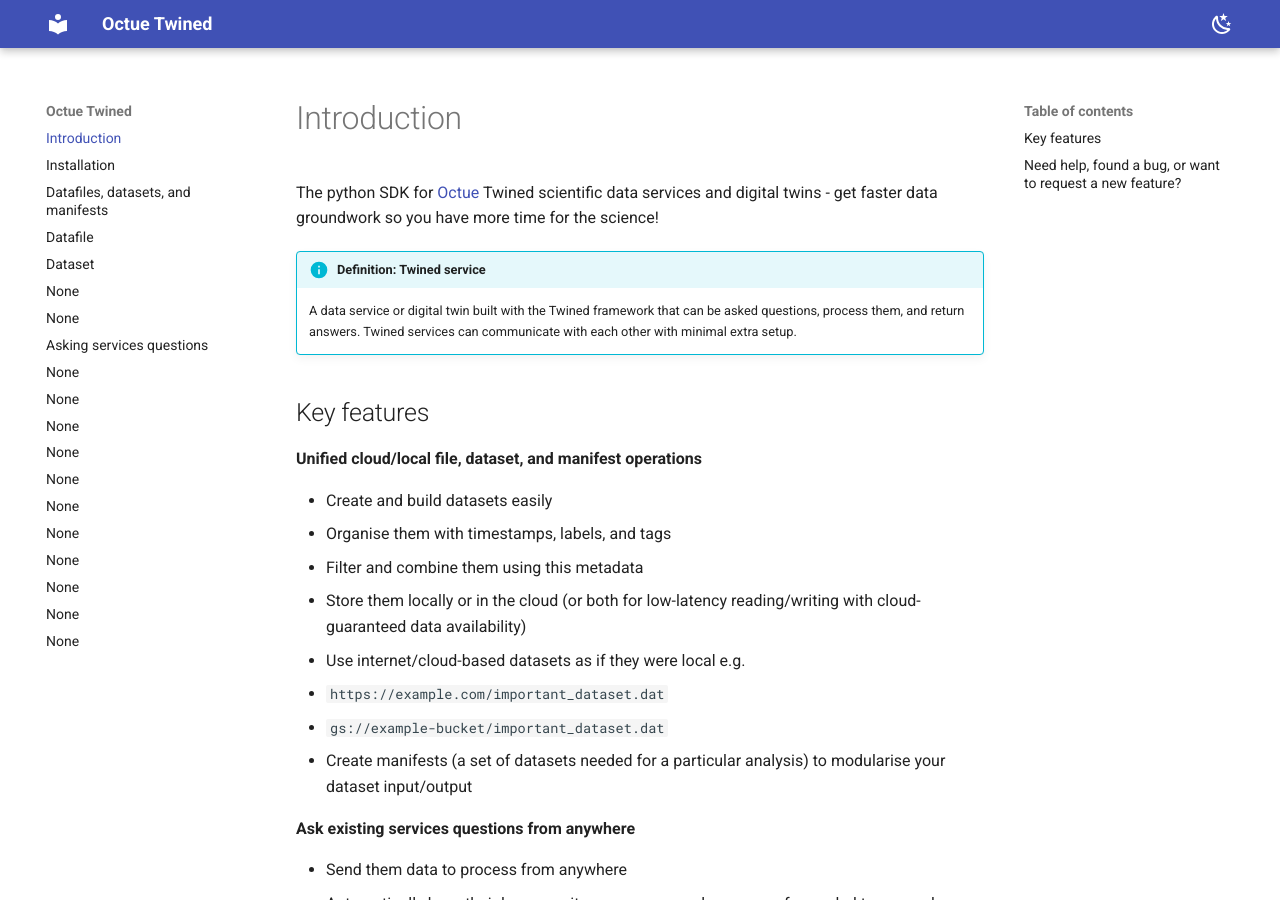
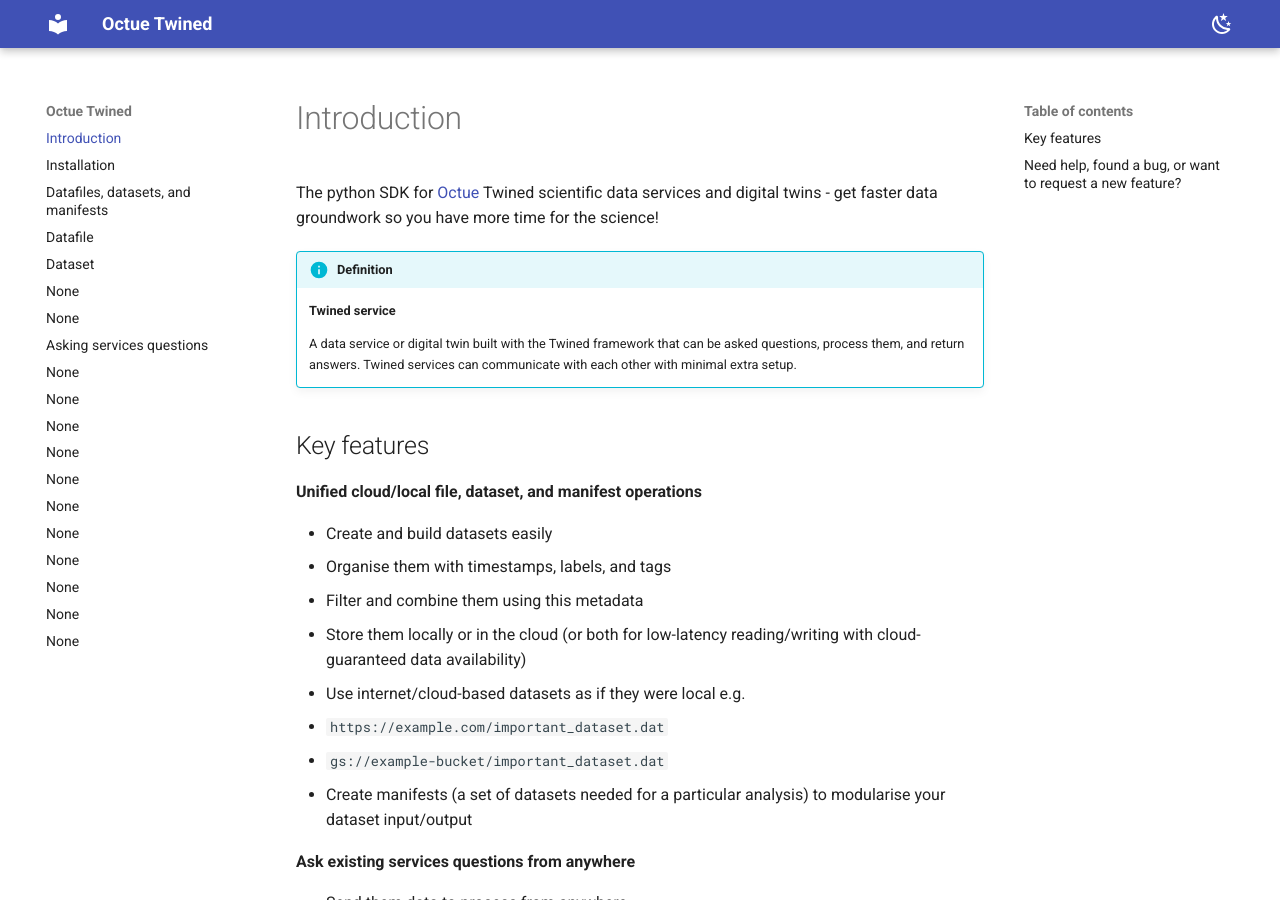
Before and after one commit to octue/octue-sdk-python, an MkDocs documentation site: the page built from docs/docs/index.md, in a window 1280 px wide and 900 px high. Built offline with MkDocs 1.6.1 and Material for MkDocs 9.7.7, drawn with Linux system fonts in a browser that asks for light colours; plug-ins that fetch from the network failed and are left out.

```diff
--- a/docs/docs/index.md
+++ b/docs/docs/index.md
@@ -3,7 +3,9 @@
 The python SDK for [Octue](https://octue.com) Twined scientific data services and digital twins - get faster data
 groundwork so you have more time for the science!
 
-!!! info "Definition: Twined service"
+!!! info "Definition"
+
+    **Twined service**
 
     A data service or digital twin built with the Twined framework that can be asked questions, process them, and
     return answers. Twined services can communicate with each other with minimal extra setup.
```
